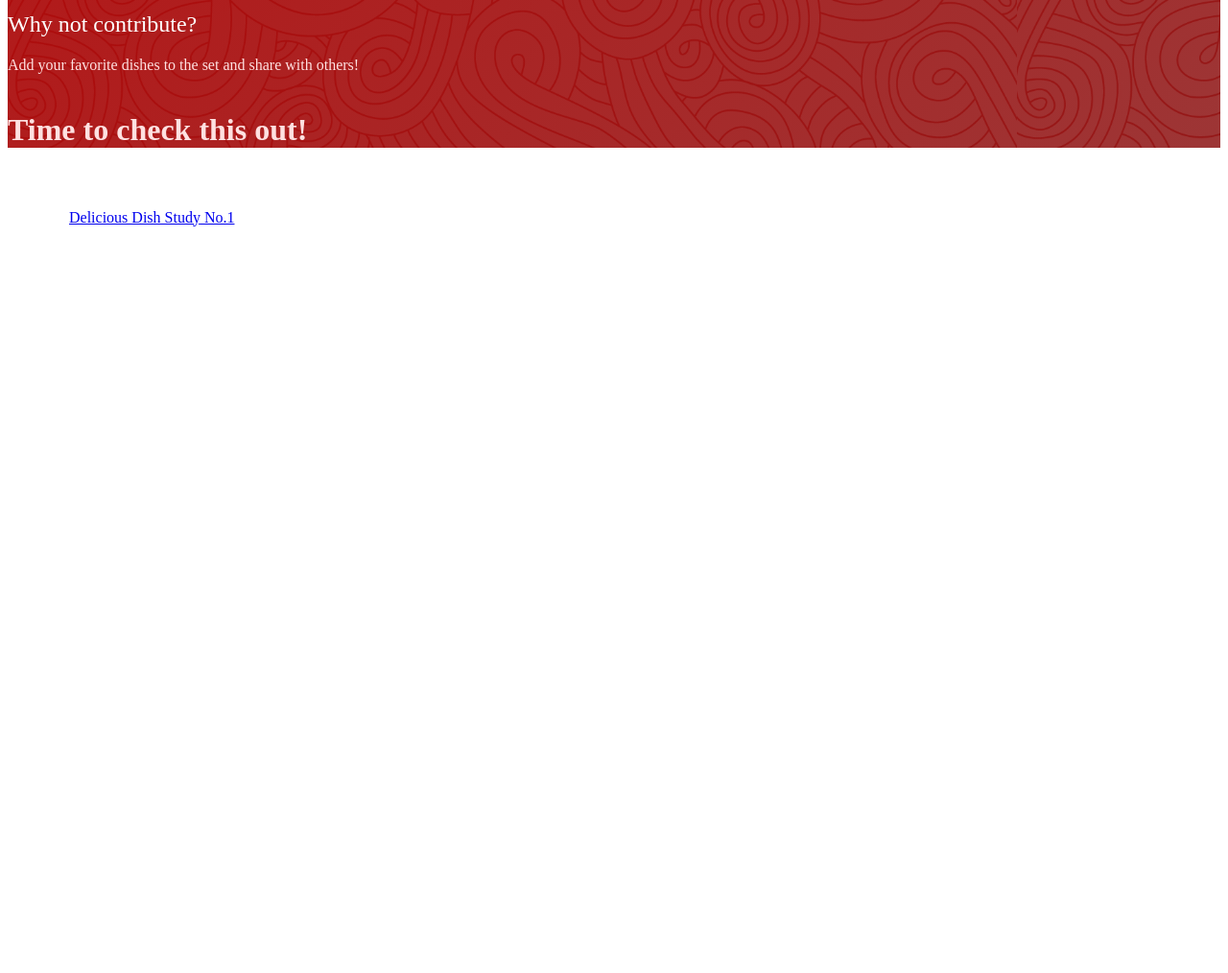
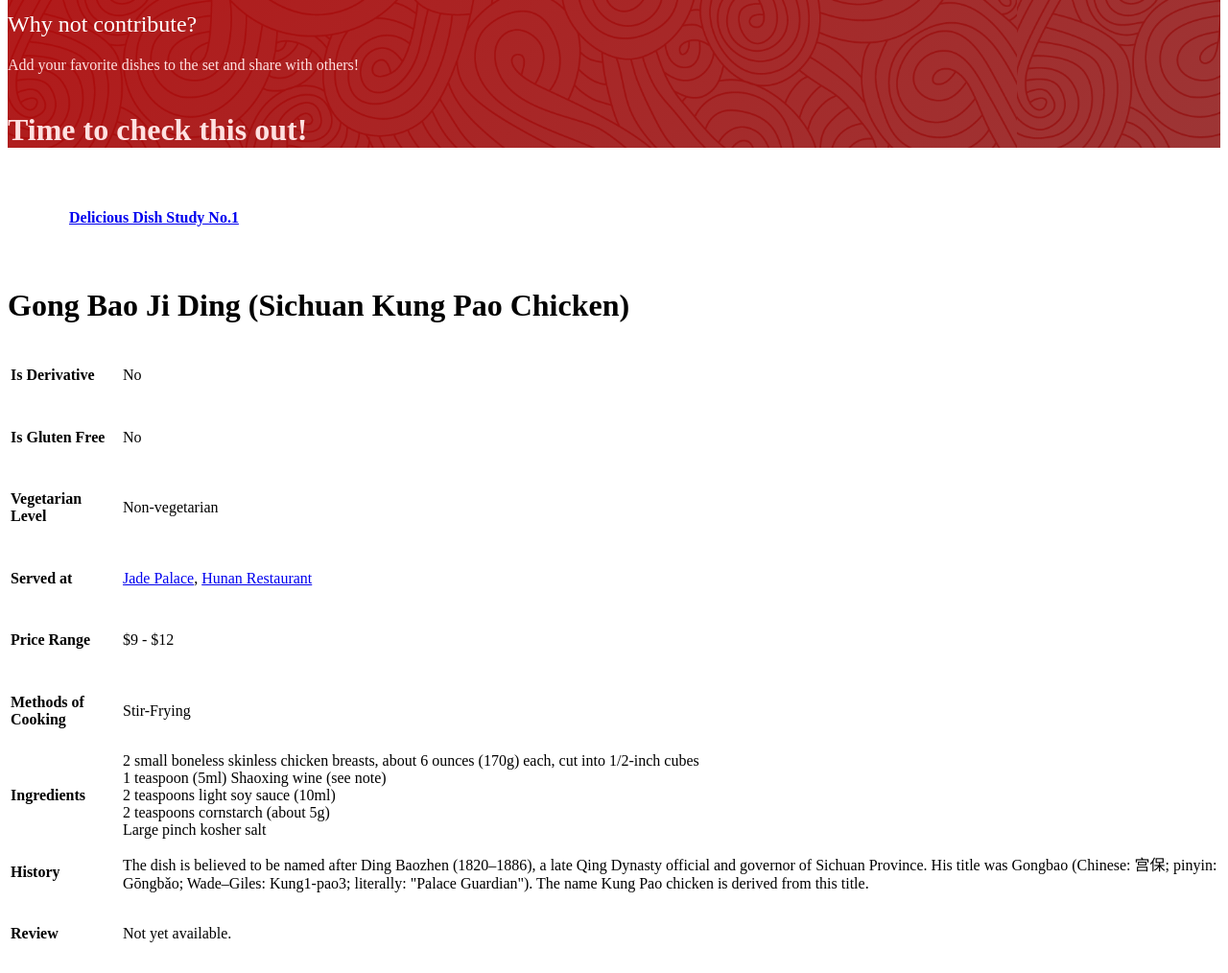
Before and after one commit to hmqk1995/chinese-dishes, a website with bundled scripts: page src/index.html in a window 1280 px wide. Shown: the part 1472-2486 px from the top of the page at 96% size. Before the commit the page ends 1772 px from the top, so only its background shows below. Built offline with nearby package versions, Linux system fonts and the light colour scheme; files whose address does not match are found by name.

Commit message:
first instance

```diff
--- a/src/css/style.css
+++ b/src/css/style.css
@@ -14,12 +14,12 @@ body {
     margin: 40px 0;
 }
 
-h1.ui.header,
-h2.ui.header,
-h3.ui.header,
-h4.ui.header,
-h5.ui.header,
-h6.ui.header {
+.main h1.ui.header,
+.main h2.ui.header,
+.main h3.ui.header,
+.main h4.ui.header,
+.main h5.ui.header,
+.main h6.ui.header {
     color: white;
     font-weight: 100;
 }
--- a/src/index.html
+++ b/src/index.html
@@ -107,6 +107,114 @@
         <h4 class="ui horizontal header divider">
             <a href="#">Delicious Dish Study No.1</a>
         </h4>
+        <h1><i class="star icon"></i> Gong Bao Ji Ding (Sichuan Kung Pao Chicken)</h1>
+        <table class="ui very basic collapsing celled table">
+            <tbody>
+                <tr>
+                    <td>
+                        <h4 class="ui image header">
+                        <div class="content">
+                            Is Derivative
+                        </div>
+                    </h4></td>
+                    <td>
+                        No
+                    </td>
+                </tr>
+                <tr>
+                    <td>
+                        <h4 class="ui image header">
+                        <div class="content">
+                            Is Gluten Free
+                        </div>
+                    </h4></td>
+                    <td>
+                        No
+                    </td>
+                </tr>
+                <tr>
+                    <td>
+                        <h4 class="ui image header">
+                        <div class="content">
+                            Vegetarian Level
+                        </div>
+                    </h4></td>
+                    <td>
+                        Non-vegetarian
+                    </td>
+                </tr>
+                <tr>
+                        <td>
+                            <h4 class="ui image header">
+                            <div class="content">
+                                Served at
+                            </div>
+                        </h4></td>
+                        <td>
+                            <a href="#">Jade Palace</a>, <a href="#">Hunan Restaurant</a>
+                        </td>
+                </tr>
+                <tr>
+                    <td>
+                        <h4 class="ui image header">
+                        <div class="content">
+                            Price Range
+                        </div>
+                    </h4></td>
+                    <td>
+                        $9 - $12
+                    </td>
+                </tr>
+                <tr>
+                    <td>
+                        <h4 class="ui image header">
+                        <div class="content">
+                            Methods of Cooking
+                        </div>
+                    </h4></td>
+                    <td>
+                        Stir-Frying
+                    </td>
+                </tr>
+                <tr>
+                    <td>
+                        <h4 class="ui image header">
+                        <div class="content">
+                            Ingredients
+                        </div>
+                    </h4></td>
+                    <td>
+                        2 small boneless skinless chicken breasts, about 6 ounces (170g) each, cut into 1/2-inch cubes<br />
+                        1 teaspoon (5ml) Shaoxing wine (see note)<br />
+                        2 teaspoons light soy sauce (10ml)<br />
+                        2 teaspoons cornstarch (about 5g)<br />
+                        Large pinch kosher salt
+                    </td>
+                </tr>
+                <tr>
+                    <td>
+                        <h4 class="ui image header">
+                        <div class="content">
+                            History
+                        </div>
+                    </h4></td>
+                    <td>
+                        The dish is believed to be named after Ding Baozhen (1820–1886), a late Qing Dynasty official and governor of Sichuan Province. His title was Gongbao (Chinese: 宫保; pinyin: Gōngbǎo; Wade–Giles: Kung1-pao3; literally: "Palace Guardian"). The name Kung Pao chicken is derived from this title.
+                    </td>
+                </tr>
+                <tr>
+                    <td>
+                        <h4 class="ui image header">
+                        <div class="content">
+                            Review
+                        </div>
+                    </h4></td>
+                    <td>
+                        Not yet available.
+                    </td>
+                </tr>
+            </tbody>
+        </table>
     </div>
 
     <script src="https://www.gstatic.com/firebasejs/5.8.3/firebase.js"></script>
```
Lines whose indentation alone changed are shown as unchanged.
